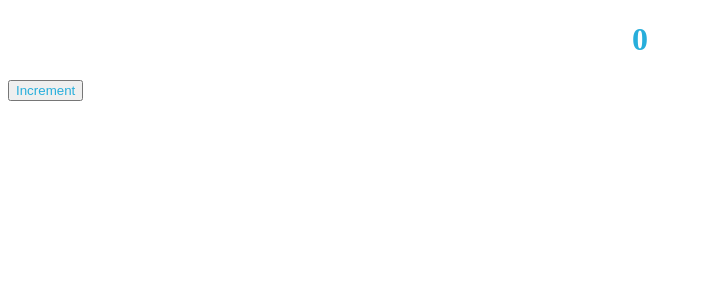
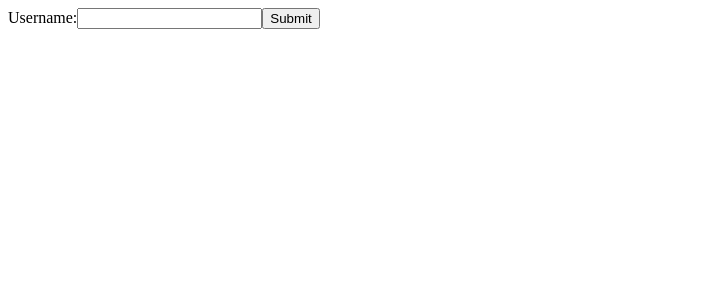
Before and after one commit to acciojob/debugging-challenge-react-ManimehalaiAnandaraj, a React app: page / in a window 1280 px wide. Shown: the top 300 px of the page, without its empty margins (0-702 px from the left). Built offline with nearby package versions, Linux system fonts and the light colour scheme.

Commit message:
Completed assignment

```diff
--- a/src/components/App.js
+++ b/src/components/App.js
@@ -1,17 +1,21 @@
-import React, { useEffect, useState } from "react";
-import '../styles/App.css';
+import React from "react";
 
-const App = () => {
-
-  let [count, setCount] = useState(0)
+function App() {
+  const handleClick = () => alert('Button clicked!');
+  const handleChange = (e) => console.log(e.target.value);
 
   return (
-    <div class="ball">
-      <h1 class="count" ondoubleclick={() => { alert("cant edit it") }}>{count}</h1>
-      <button class='increment-button' onclick={() => { setCount(count + 1) }}>Increment</button>
+    <div className="app-container">
+      <label htmlFor="username">Username:</label>
+      <input
+        id="username"
+        type="text"
+        maxLength={10}
+        readOnly
+        onChange={handleChange}
+      />
+      <button onClick={handleClick}>Submit</button>
     </div>
-  )
+  );
 }
-
-
 export default App;
```
Also changed, not shown: 1 other file (tests, documents, lock files or other folders).
